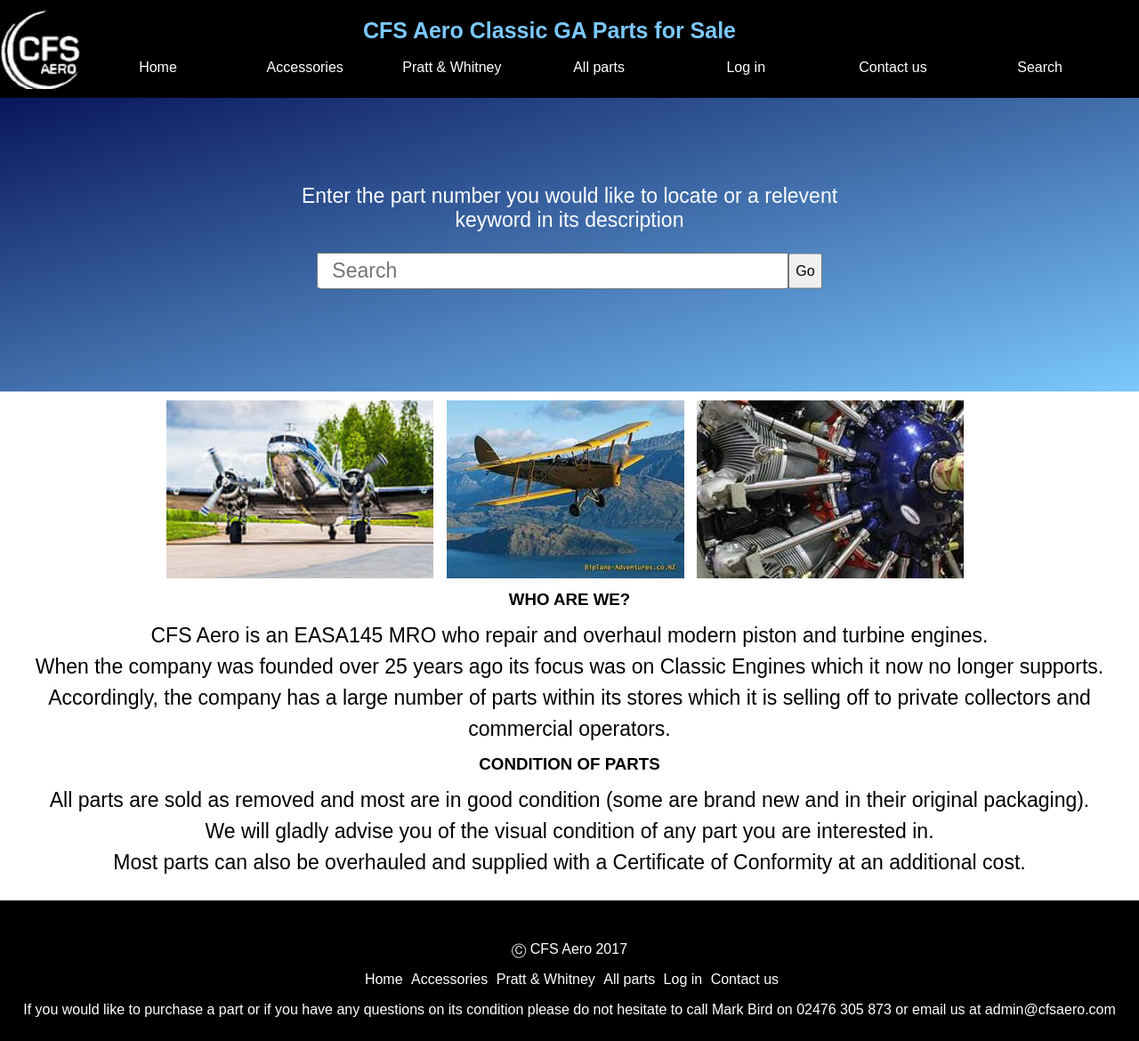
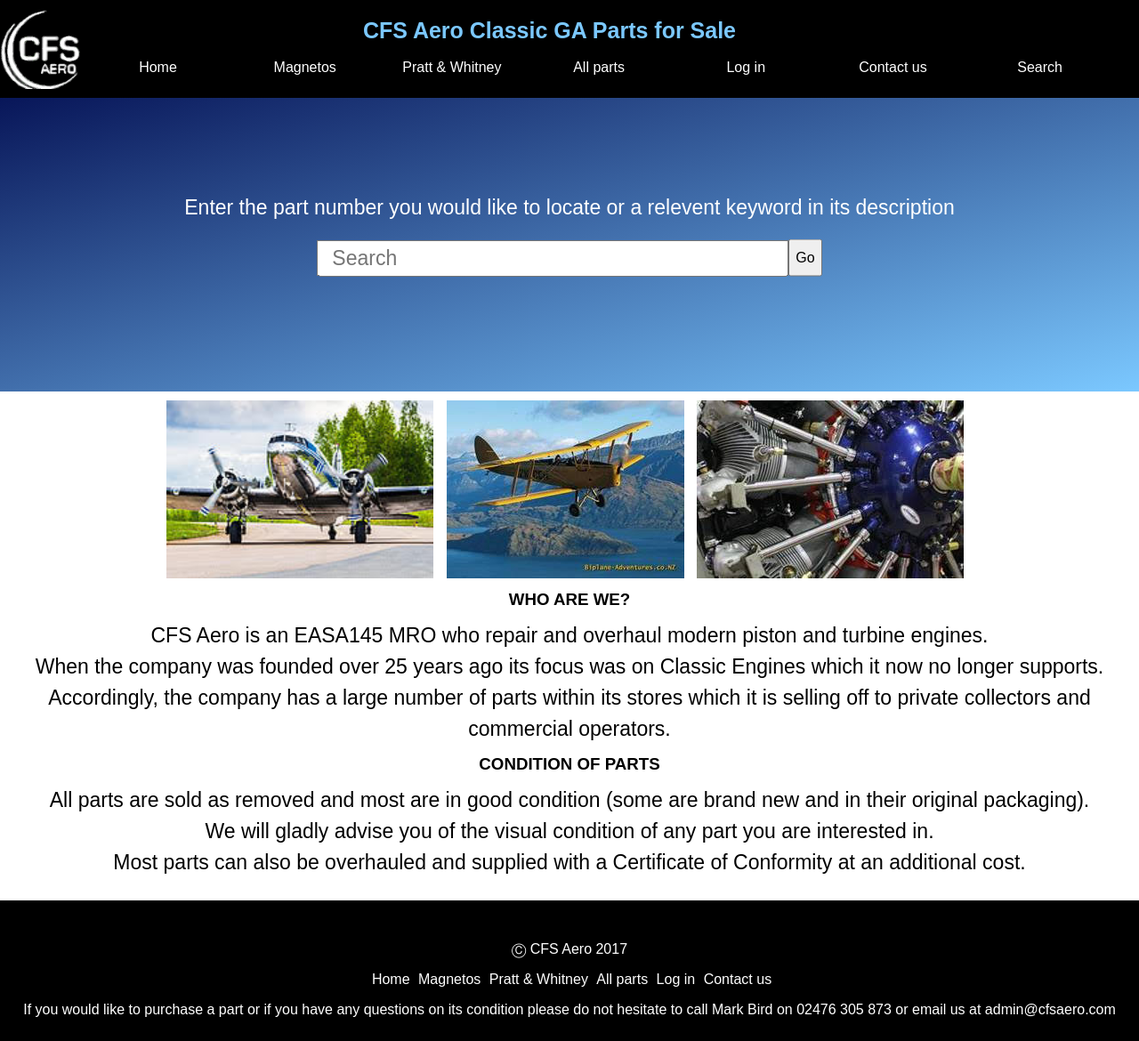
Before and after one commit to sophiadm/django-site, a Django app: template planeparts/manager/templates/manager/home.html in a window 1280 px wide. Shown: the whole page at 89% size. Run offline with Django 3.2, Linux system fonts and the light colour scheme; the template is opened without the code that fills it, so the values that code supplies are empty.

Commit message:
Improvements

```diff
--- a/planeparts/manager/templates/manager/base.html
+++ b/planeparts/manager/templates/manager/base.html
@@ -130,6 +130,8 @@
 	.partTable {
       border-collapse: collapse;
       margin: auto;
+	  max-width: 100%;
+	  overflow-x: auto;
       text-align: center;
     }
     .partTable tr {
@@ -244,9 +246,9 @@
     <h2 id="thetitle">CFS Aero Classic GA Parts for Sale</h2>
     <a class="navlink{% if request.path == '/' %} selected{% endif %}" href="/">Home</a>
 	<div id="expendables">
-	  <a class="navlink{% if request.GET.part == 'magneto accessory' %} selected{% endif %}" href="/search/?part=magneto+accessory">Accessories</a>
+	  <a class="navlink{% if request.GET.part == 'magneto' %} selected{% endif %}" href="/search/?part=magneto">Magnetos</a>
 	  <a class="navlink{% if request.GET.part == 'pratt whitney' %} selected{% endif %}" href="/search/?part=pratt+whitney">Pratt &amp; Whitney</a>
-	  <a class="navlink{% if request.path == '/parts/all' %} selected{% endif %}" href="/parts/all">All parts</a>
+	  <a class="navlink{% if request.path == '/parts/' %} selected{% endif %}" href="/parts/">All parts</a>
 	</div>
     {% if user.is_authenticated %}
    	  <a class="navlink{% if request.path == '/admin/' %} selected{% endif %}" href="/admin">Admin</a>
@@ -274,9 +276,9 @@
     <p id="copyright">&#9400; CFS Aero </p>
 
 	<a class="footlink" href="/">Home</a>
-    <a class="footlink" href="/search/?part=magneto+accessory">Accessories</a>
+    <a class="footlink" href="/search/?part=magneto">Magnetos</a>
 	<a class="footlink" href="/search/?part=pratt+whitney">Pratt &amp; Whitney</a>
-	<a class="footlink" href="/parts/all">All parts</a>
+	<a class="footlink" href="/parts/">All parts</a>
     {% if user.is_authenticated %}
 	  <a class="footlink" href="/admin">Admin</a>
       <a class="footlink" href="/logout">Logout</a>
--- a/planeparts/manager/templates/manager/home.html
+++ b/planeparts/manager/templates/manager/home.html
@@ -25,6 +25,7 @@
 
       -ms-transform: translate(-50%, -50%);
       transform: translate(-50%, -50%);
+	  width: 100%;
 	}
     #partInput {
 	  font-size: 23px;
@@ -37,9 +38,9 @@
 	}
 	#LeGoButton {
 	  font-size: 16px;
-	  height: 40px;
+	  height: 42px;
 	  position: relative;
-	  top: -2px;
+	  top: -3px;
 	}
     #donthavename {
 	  /*border: 4px solid black;*/
@@ -110,9 +111,9 @@
  <div id="donthavename">
     <div id="info">
 	  {% load static %}
-      <img class='btmimg' alt="A plane on a runway" src="{% static "images/plane1.jpg" %}"/>
-	  <img class='btmimg' alt="An old-fashioned plane" src="{% static "images/plane2.jpg" %}"/>
-	  <img class='btmimg' alt="A plane engine" src="{% static "images/engine.jpg" %}"/>
+      <img class='btmimg' alt="A plane on a runway" src="{% static "images/plane1.jpg" %}" />
+	  <img class='btmimg' alt="An old-fashioned plane" src="{% static "images/plane2.jpg" %}" />
+	  <img class='btmimg' alt="A plane engine" src="{% static "images/engine.jpg" %}" />
 
       <h3>WHO ARE WE?</h3>
       <p class="mid-font">CFS Aero is an EASA145 MRO who repair and overhaul modern piston and turbine engines.<br>
@@ -121,7 +122,7 @@
       stores which it is selling off to private collectors and commercial operators.</p>
 	  <h3>CONDITION OF PARTS</h3>
       <p class="mid-font">All parts are sold as removed and most are in good condition (some are brand new and in their original packaging).<br>
-	  We will gladly advise you of the visual condition of any part you are interested in.</br>
+	  We will gladly advise you of the visual condition of any part you are interested in.<br>
 	  Most parts can also be overhauled and supplied with a Certificate of Conformity at an additional cost.</p>
 	  </div>
   </div>
--- a/planeparts/manager/templates/registration/admin.html
+++ b/planeparts/manager/templates/registration/admin.html
@@ -60,7 +60,7 @@
       window.location = '/parts/' + rows[i].getElementsByTagName('td')[0].innerHTML;
 	}
   });
-  rows[i].addEventListener("touchStart", function(){
+  rows[i].addEventListener("touchstart", function(){
     if(!stop){
       stop = 1;
       window.location = '/parts/' + rows[i].getElementsByTagName('td')[0].innerHTML;
--- a/planeparts/manager/urls.py
+++ b/planeparts/manager/urls.py
@@ -8,7 +8,7 @@
     url(r'^search/', views.search_parts, name='search'),
     url(r'^contact/$', views.contact, name='contact'),
     url(r'^new/$', views.new_type, name='new_type'),
-    url(r'^parts/all/$', views.view_all, name='view_all'),
+    url(r'^parts/$', views.view_all, name='view_all'),
     url(r'^parts/(.*)/(.*)/edit/$', views.edit_type, name='edit_type'),
     url(r'^parts/(.*)/(.*)/remove/$', views.delete_type, name='delete_type'),
     url(r'^parts/(.*)/edit/$', views.edit_type, name='edit_type'),
--- a/planeparts/planeparts/settings.py
+++ b/planeparts/planeparts/settings.py
@@ -125,7 +125,7 @@
 
 EMAIL_HOST = 'smtp.sendgrid.net'
 EMAIL_HOST_USER = 'sophiadm'
-EMAIL_HOST_PASSWORD = "I'm not that much of a noob"
+EMAIL_HOST_PASSWORD = 'Nice try motherfudgers
 EMAIL_PORT = 587
 EMAIL_USE_TLS = True
 
```
Also changed, not shown: planeparts/manager/templates/manager/part_list.html (+13 -12 lines), planeparts/manager/views.py (+5 -6 lines).
